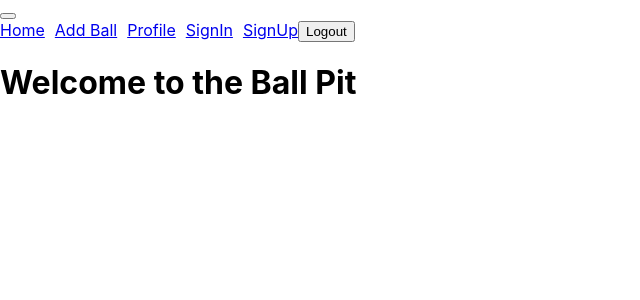
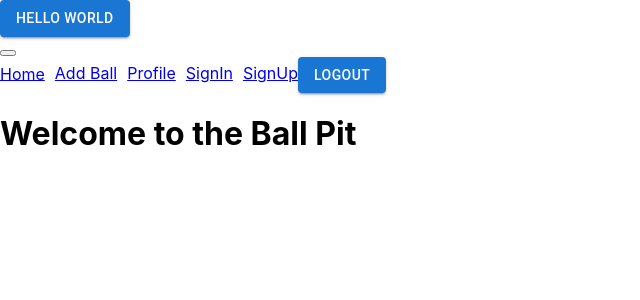
Before and after one commit to ksherm45/TheBallPit-client, a React (Create React App) app: page / in a window 1280 px wide. Shown: the top 300 px of the page, without its empty margins (0-640 px from the left). Built offline with nearby package versions, Linux system fonts and the light colour scheme; no server answers.

Commit message:
updated comments

```diff
--- a/package.json
+++ b/package.json
@@ -5,6 +5,8 @@
   "dependencies": {
     "@emotion/react": "^11.7.0",
     "@emotion/styled": "^11.6.0",
+    "@material-ui/core": "^4.12.3",
+    "@material-ui/icons": "^4.11.2",
     "@mui/material": "^5.2.3",
     "axios": "^0.24.0",
     "bootstrap": "^5.1.3",
--- a/src/App.js
+++ b/src/App.js
@@ -15,8 +15,12 @@ import SignIn from "./components/SignIn";
 import SignUp from './components/SignUp'
 import {API_URL} from './config'
 import {useContext} from 'react'
+import Button from '@mui/material/Button';
+import SaveIcon from '@material-ui/icons/'
 
 function App() {
+
+
 
   const [balls, setBalls] = useState([])
   const [user, setUser] = useState(null)
@@ -57,6 +61,7 @@ function App() {
 
       const getData = async () => {
           let response  = await axios.get('http://localhost:5005/api/homepage')
+         console.log(response.data)
           setBalls(response.data)
       }
 
@@ -159,7 +164,16 @@ const handleComment = async (event) => {
 
 
   return (
+
     <div>
+
+    <Button
+
+     variant="contained"
+     color="primary" >
+     Hello world
+
+     </Button>
     <MyNav Logout={handleLogout} />
 
   <Routes>
--- a/src/components/MyNav.jsx
+++ b/src/components/MyNav.jsx
@@ -1,5 +1,7 @@
 import {Navbar, Nav} from  'react-bootstrap'
 import {Link} from  'react-router-dom'
+import Button from '@mui/material/Button';
+
 
 function MyNav(props) {
 
@@ -17,7 +19,7 @@ return (
 				<>
 						<Link  style={{marginLeft: '10px'}}  to="/signin">SignIn</Link>
 						<Link  style={{marginLeft: '10px'}}  to="/signup">SignUp</Link>
-						<button onClick={Logout}>Logout</button>
+						<Button  variant="contained" color="primary" onClick={Logout}>Logout</Button>
 						</>
 			</Nav>
 		</Navbar.Collapse>
```
Also changed, not shown: 1 other file (tests, documents, lock files or other folders).
